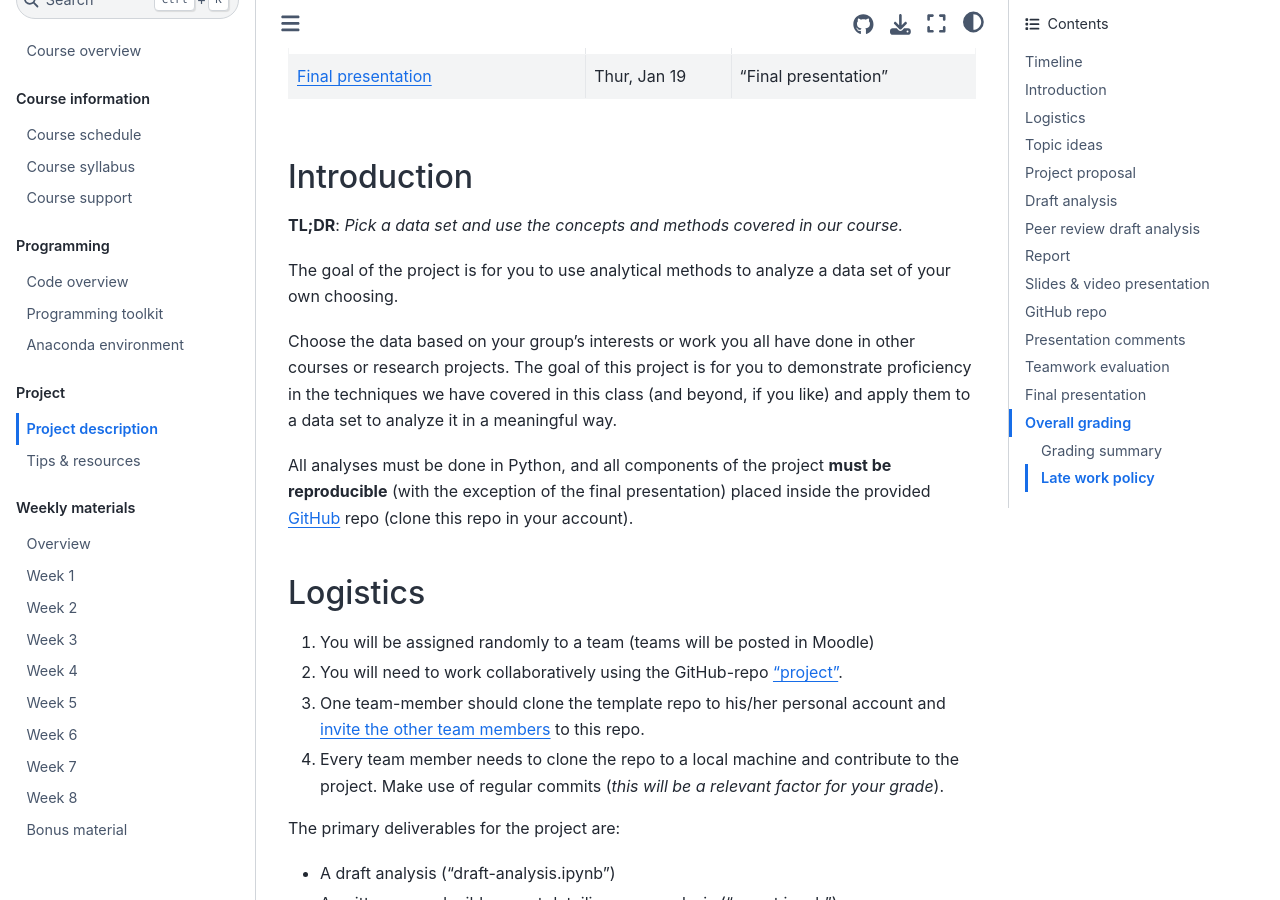
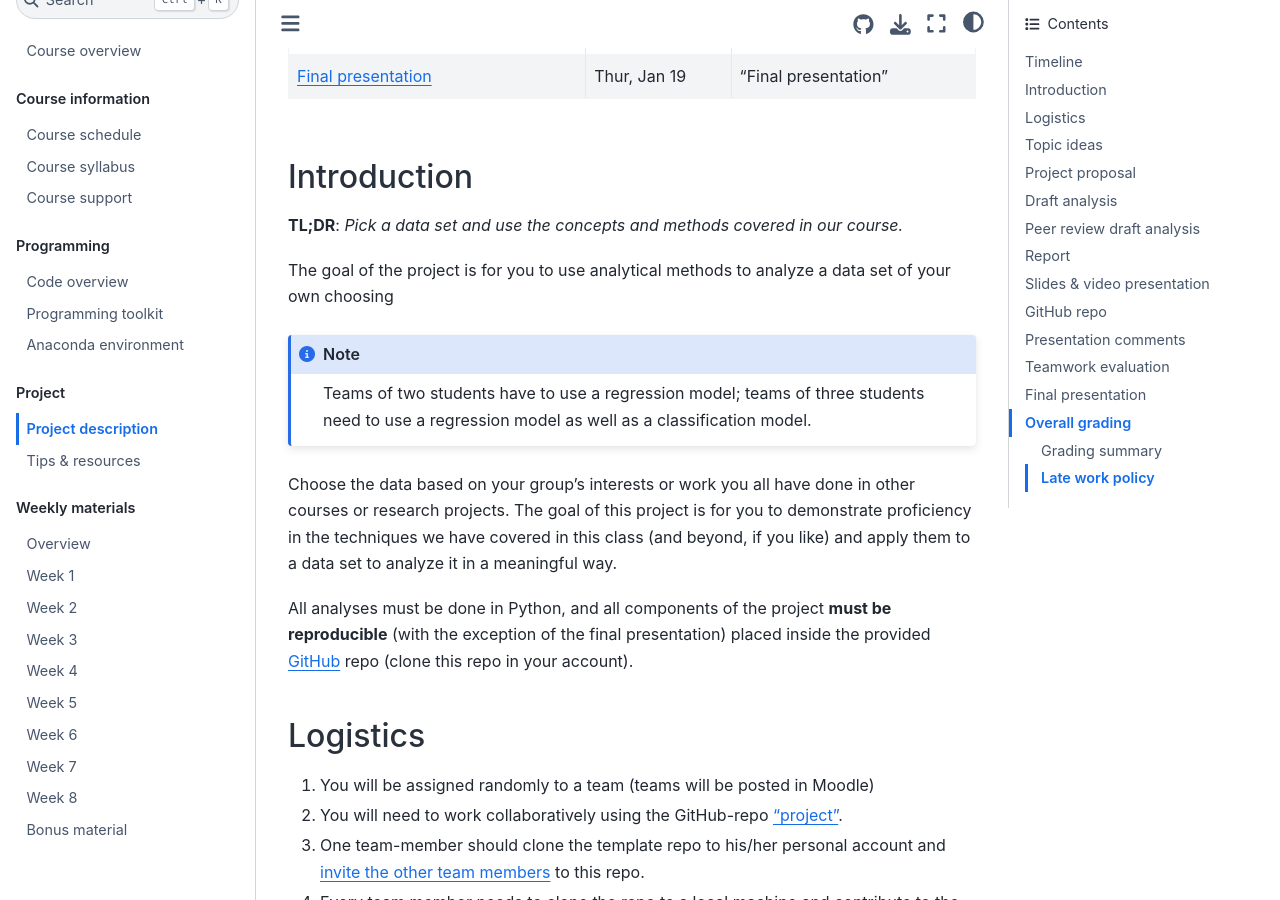
Before and after one commit to as-ws22/website, a Jupyter Book: the page built from docs/project-description.md, in a window 1280 px wide and 900 px high, scrolled down 553 px. Built offline with Jupyter Book 1.0.4 settings and Sphinx 7.4.7 and the Sphinx Book theme 1.1.4, drawn with Linux system fonts in a browser that asks for light colours; comment, search, counter and statistics services are not loaded.

Commit message:
Update project-description.md

````diff
--- a/docs/project-description.md
+++ b/docs/project-description.md
@@ -20,7 +20,12 @@
 
 **TL;DR**: *Pick a data set and use the concepts and methods covered in our course.*
 
-The goal of the project is for you to use analytical methods to analyze a data set of your own choosing.
+The goal of the project is for you to use analytical methods to analyze a data set of your own choosing
+
+
+```{Note}
+Teams of two students have to use a regression model; teams of three students need to use a regression model as well as a classification model.
+```
 
 Choose the data based on your group's interests or work you all have done in other courses or research projects.
 The goal of this project is for you to demonstrate proficiency in the techniques we have covered in this class (and beyond, if you like) and apply them to a data set to analyze it in a meaningful way.
````
